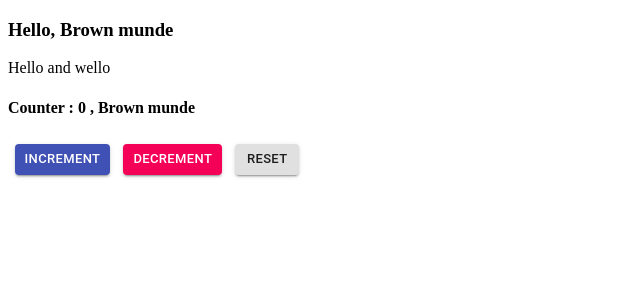
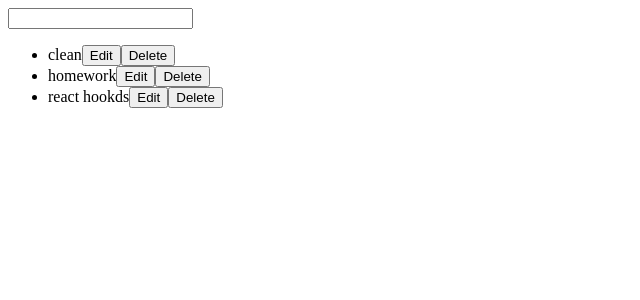
Before and after one commit to indresh44/react-hooks-intro, a React (Create React App) app: page / in a window 1280 px wide. Shown: the top 300 px of the page, without its empty margins (0-640 px from the left). Built offline with nearby package versions, Linux system fonts and the light colour scheme.

Commit message:
added CRUD logic using react hooks

```diff
--- a/package.json
+++ b/package.json
@@ -11,6 +11,8 @@
     "react": "^17.0.2",
     "react-dom": "^17.0.2",
     "react-scripts": "4.0.3",
+    "uuid": "^8.3.2",
+    "uuidv4": "^6.2.11",
     "web-vitals": "^1.1.2"
   },
   "scripts": {
--- a/src/index.js
+++ b/src/index.js
@@ -4,7 +4,9 @@ import ReactDOM from "react-dom";
 // import App from "./Login";
 // import App from "./Register";
 // import App from "./dataFetching/Fetch";
-import App from "./contextAndReducer/Home";
+// import App from "./contextAndReducer/Home";
+import App from "./todo/TodoApp";
+
 import reportWebVitals from "./reportWebVitals";
 
 ReactDOM.render(
--- /dev/null
+++ b/src/todo/Context.js
@@ -0,0 +1,12 @@
+import React from "react";
+
+const TodoContext = React.createContext({
+  todos: [
+    { id: "sdkah", text: "clean" },
+    { id: "dsfakdjf", text: "homework" },
+    { id: "sdkafjh", text: "react hookds" },
+  ],
+  currentTodo: {},
+});
+
+export default TodoContext;
--- /dev/null
+++ b/src/todo/Reducer.js
@@ -0,0 +1,47 @@
+const { v4: uuidv4 } = require("uuid");
+
+export default function reducer(state, action) {
+  switch (action.type) {
+    case "ADD_TODO":
+      if (
+        action.payload &&
+        state.todos.filter((todo) => {
+          return todo.text === action.payload;
+        }).length !== 1
+      ) {
+        const newTodo = {
+          id: uuidv4(),
+          text: action.payload,
+        };
+        const addedTodos = [...state.todos, newTodo];
+        return {
+          ...state,
+          todos: addedTodos,
+        };
+      } else {
+        return state;
+      }
+    case "UPDATE_CURRENT_TODO":
+      const updated_state = { ...state, currentTodo: action.payload };
+      return updated_state;
+    case "UPDATE_TODO":
+      const tempCurTodo = action.payload;
+      const newUpdatedTodos = state.todos.map((todo) => {
+        if (todo.id == state.currentTodo.id) {
+          return { id: todo.id, text: tempCurTodo };
+        } else return todo;
+      });
+
+      return { ...state, todos: newUpdatedTodos, currentTodo: {} };
+    case "DELETE_TODO":
+      const newTodos = state.todos.filter((todo) => {
+        return todo.id !== action.payload;
+      });
+      return {
+        ...state,
+        todos: newTodos,
+      };
+    default:
+      return state;
+  }
+}
--- /dev/null
+++ b/src/todo/TodoApp.js
@@ -0,0 +1,17 @@
+import React, { useContext, useReducer } from "react";
+import TodoContext from "./Context";
+import reducer from "./Reducer";
+import TodoList from "./components/TodoList";
+import TodoForm from "./components/TodoForm";
+
+export default function TodoApp() {
+  const initialState = useContext(TodoContext);
+  const [state, dispatch] = useReducer(reducer, initialState);
+  console.log(state);
+  return (
+    <TodoContext.Provider value={{ state, dispatch }}>
+      <TodoForm />
+      <TodoList />
+    </TodoContext.Provider>
+  );
+}
--- /dev/null
+++ b/src/todo/components/TodoForm.js
@@ -0,0 +1,42 @@
+import React, { useContext, useState, useEffect } from "react";
+import TodoContext from "../Context";
+
+export default function TodoForm() {
+  const {
+    state: { currentTodo = {} },
+    dispatch,
+  } = useContext(TodoContext);
+  const [todo, setTodo] = useState("");
+
+  useEffect(() => {
+    console.log("abcd" + currentTodo);
+    if (currentTodo.id) {
+      setTodo(currentTodo.text);
+    } else {
+      setTodo("");
+    }
+  }, [currentTodo.id]);
+
+  const handleSubmit = (event) => {
+    event.preventDefault();
+    if (currentTodo.text) {
+      dispatch({ type: "UPDATE_TODO", payload: todo });
+    } else {
+      dispatch({ type: "ADD_TODO", payload: todo });
+    }
+    console.log("todo :- " + todo);
+    setTodo("");
+  };
+
+  return (
+    <>
+      <form onSubmit={handleSubmit}>
+        <input
+          type="text"
+          onChange={(event) => setTodo(event.target.value)}
+          value={todo}
+        />
+      </form>
+    </>
+  );
+}
--- /dev/null
+++ b/src/todo/components/TodoList.js
@@ -0,0 +1,29 @@
+import React, { useContext } from "react";
+import TodoContext from "../Context";
+
+export default function TodoList() {
+  const { state, dispatch } = useContext(TodoContext);
+  const handleDelete = (event) => {
+    dispatch({ type: "DELETE_TODO", payload: event.target.value });
+  };
+  const handleEdit = (todo) => {
+    console.log("current todo: - " + JSON.stringify(todo));
+    dispatch({ type: "UPDATE_CURRENT_TODO", payload: todo });
+  };
+
+  return (
+    <>
+      <ul>
+        {state.todos.map((todo) => (
+          <li key={todo.id}>
+            {todo.text}
+            <button onClick={() => handleEdit(todo)}>Edit</button>
+            <button onClick={handleDelete} value={todo.id}>
+              Delete
+            </button>
+          </li>
+        ))}
+      </ul>
+    </>
+  );
+}
```
Also changed, not shown: 1 other file (tests, documents, lock files or other folders).
